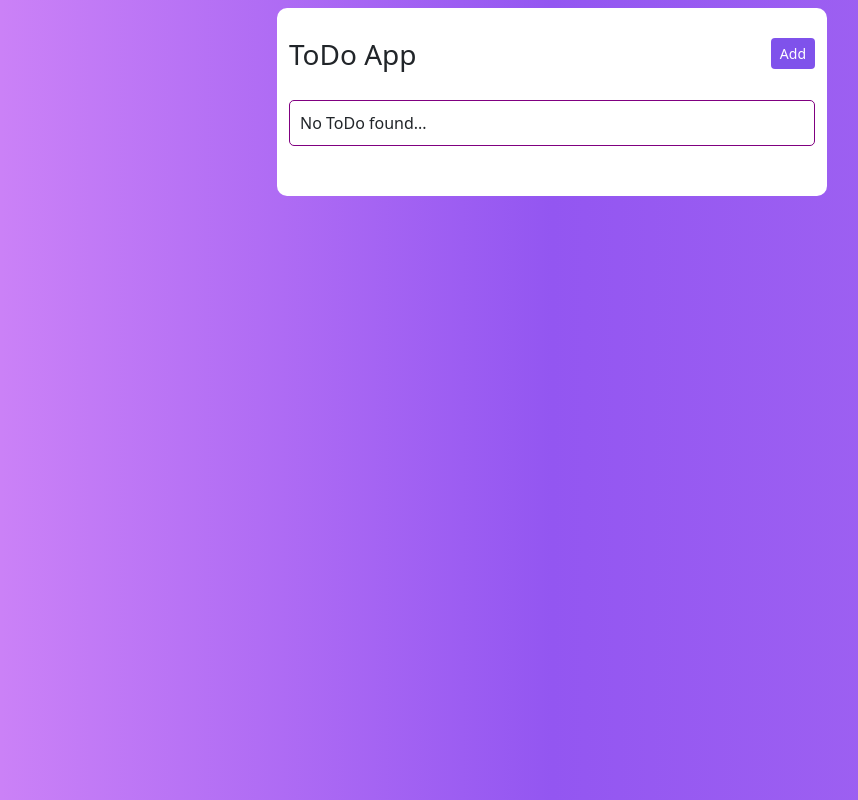
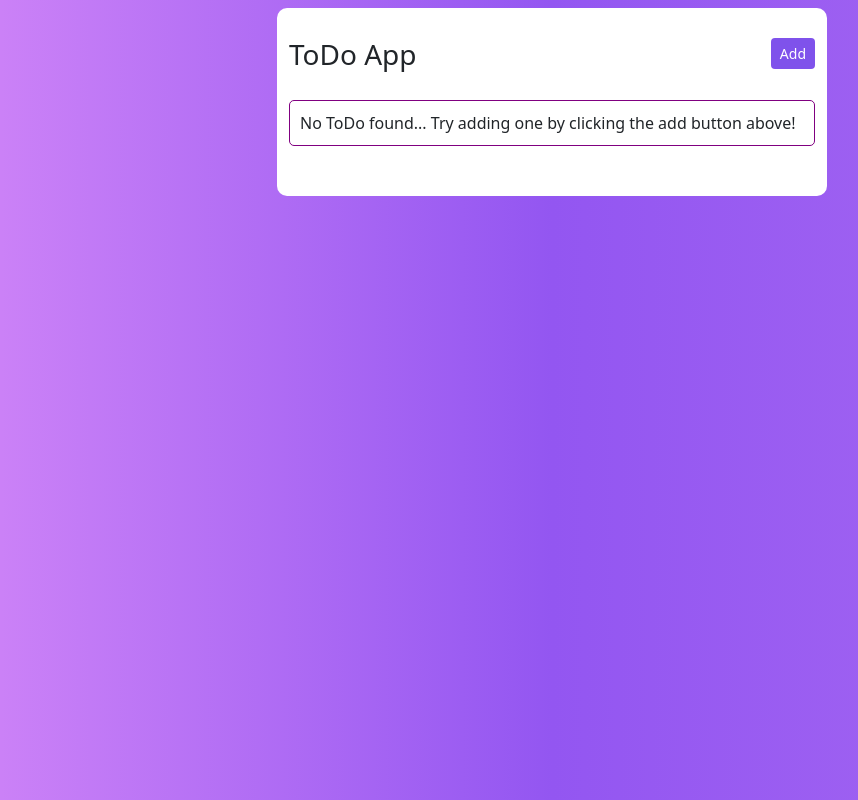
Before and after one commit to ShehrozIrfan/react-essential-training, a React (Create React App) app in the folder todo_app/: page / in a window 1280 px wide. Shown: the whole page, without its empty margins (88-946 px from the left). Built offline with nearby package versions, Linux system fonts and the light colour scheme.

Commit message:
[Todo App] Adding the search bar is working properly, but need to refactor the code in future

```diff
--- a/todo_app/src/App.js
+++ b/todo_app/src/App.js
@@ -53,7 +53,7 @@ function App() {
   );
 
   //we need to slice only when the length is greater than the 5. Otherwise we don't need to slice, because it fits on the same page
-  if (todoList.length > todosPerPage) {
+  if (currentTodos.length > todosPerPage) {
     currentTodos = currentTodos.slice(indexOfFirstTodo, indexOfLastTodo);
   }
 
@@ -167,11 +167,7 @@ function App() {
         return item.text.toLowerCase().includes(searchText.toLowerCase());
       });
 
-      console.log(filteredList);
-      console.log(filteredData);
-
       if (filteredData.length > 0) {
-        console.log("insideset");
         setFilteredList(filteredData);
       }
     }
@@ -219,7 +215,9 @@ function App() {
               handleSearch={handleSearch}
             />
           ) : (
-            <div className="no-todo">No ToDo found...</div>
+            <div className="no-todo">
+              No ToDo found... Try adding one by clicking the add button above!
+            </div>
           )}
           <EditTodo
             handleEdit={handleEdit}
--- a/todo_app/src/components/EditTodo.js
+++ b/todo_app/src/components/EditTodo.js
@@ -10,6 +10,10 @@ const EditTodo = ({ item, handleClose, handleEditItem, show }) => {
     setText(item.text);
     setCompleted(item.completed);
   }, [item]);
+
+  const handleChange = (e) => {
+    setText(e.target.value);
+  };
 
   const handleSubmit = (e) => {
     e.preventDefault();
@@ -42,7 +46,7 @@ const EditTodo = ({ item, handleClose, handleEditItem, show }) => {
                 type="text"
                 value={text}
                 className="form-control"
-                onChange={(e) => setText(e.target.value)}
+                onChange={handleChange}
               />
             </div>
             <div>
```
